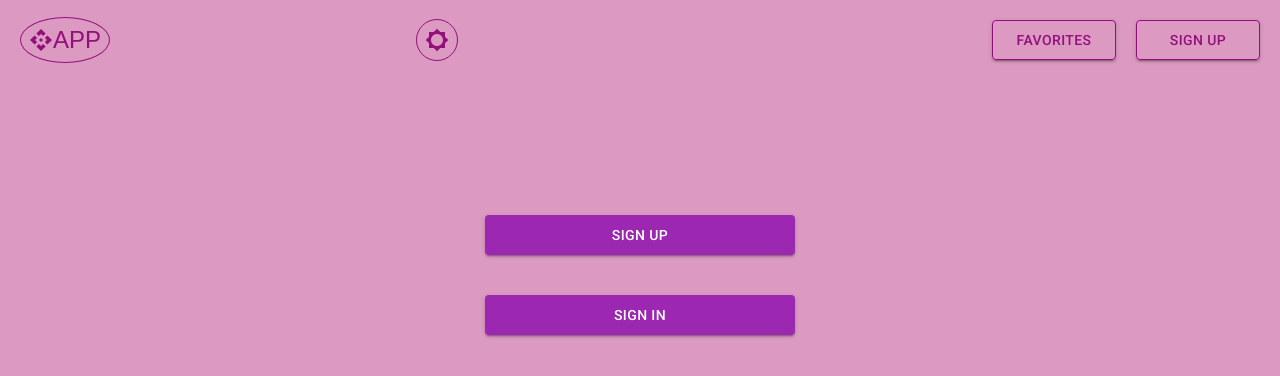
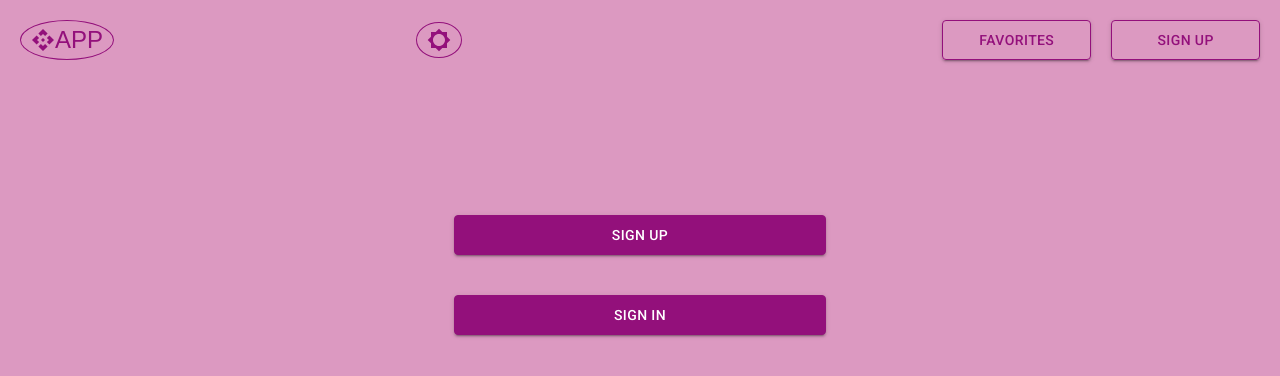
Before and after one commit to Ezoza111/movies_portal, a React (Create React App) app: page /login in a window 1280 px wide. Shown: the top 376 px of the page. Built offline with nearby package versions, Linux system fonts and the light colour scheme.

Commit message:
refactor: change styles for SignUpPage

```diff
--- a/src/components/stupidComponents/button/MyButton.jsx
+++ b/src/components/stupidComponents/button/MyButton.jsx
@@ -8,7 +8,7 @@ export const MyButton = (props) => {
       variant='contained'
       onClick={props.functionClick}
       children={props.name}
-      style={{ width: "25%", height: "40px" }}
+      style={{ width: "30%", height: "40px", padding: "10px"}}
       type={props.typeBtn}
     />
   );
--- a/src/layout/header/Header.jsx
+++ b/src/layout/header/Header.jsx
@@ -50,6 +50,7 @@ const StyledHeader = styled.header`
       background-color: transparent;
       color: ${theme.colors.accent};
       border: 1px solid ${theme.colors.accent};
+      padding: 5px 10px;
     }
   }
   &.light {
@@ -60,6 +61,7 @@ const StyledHeader = styled.header`
       background-color: transparent;
       border: 1px solid ${theme.colors.accentLight};
       color: ${theme.colors.accentLight};
+      padding: 5px 10px;
     }
   }
 `;
--- a/src/layout/header/headerNav/HeaderNav.jsx
+++ b/src/layout/header/headerNav/HeaderNav.jsx
@@ -12,7 +12,7 @@ export const HeaderNav = () => {
   const dispatch = useDispatch();
 
   const favorites = (
-    <MyButton name='Favorites' functionClick={() => navigate("/favorites")} />
+    <MyButton name='Favorites' functionClick={() => navigate("/favorites")}/>
   );
   // const signIn = <MyButton name='Sign In'functionClick={() => navigate('/login')} />;
   const signUp = (
@@ -48,8 +48,4 @@ const StyledNav = styled.div`
   justify-content: flex-end;
   align-items: center;
   gap: 20px;
-
-  button {
-    width: 25%;
-  }
 `;
--- a/src/layout/signUpPage/SignUpPage.jsx
+++ b/src/layout/signUpPage/SignUpPage.jsx
@@ -3,10 +3,17 @@ import { MainContainer } from "../../components/stupidComponents/container/MainC
 import styled from "styled-components";
 import { Register } from "../../components/smartComponents/registration/Registration";
 import { Entrance } from "../../components/smartComponents/entrance/Entrance";
+import {
+  ThemeContext,
+  useTheme,
+} from "../../components/smartComponents/context/ThemeContext";
+import { theme } from "../../styles/Theme";
 
 const SignUpPage = () => {
+  const { isDark } = useTheme(ThemeContext);
+  const classStyles = `header ${isDark ? "dark" : "light"}`;
   return (
-    <StyledEntranceContainer>
+    <StyledEntranceContainer className={classStyles}>
       <MainContainer
         direction='column'
         // justify='center'
@@ -25,6 +32,28 @@ const StyledEntranceContainer = styled.div`
   display: flex;
   justify-content: center;
   padding-top: 115px;
+  &.dark {
+      background-color: ${theme.colors.primary};
+      color: ${theme.colors.font};
+
+      button {
+        background-color: ${theme.colors.accent};
+        color: ${theme.colors.primary};
+        border: 1px solid ${theme.colors.accent};
+        padding: 5px 10px;
+      }
+    }
+    &.light {
+      background-color: ${theme.colors.primaryLight};
+      color: ${theme.colors.font};
+
+      button {
+        background-color: ${theme.colors.accentLight};
+        border: 1px solid ${theme.colors.accentLight};
+        color: ${theme.colors.font};
+        padding: 5px 10px;
+      }
+    }
 `;
 
 export default SignUpPage;
```
